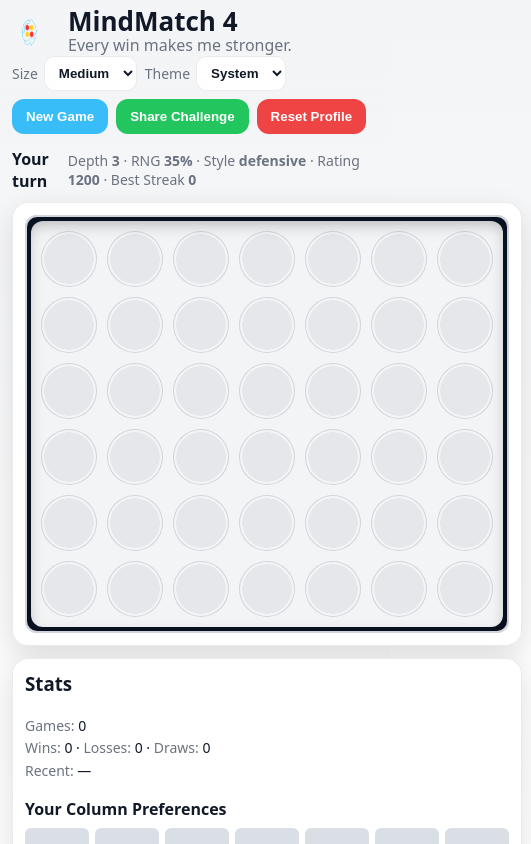
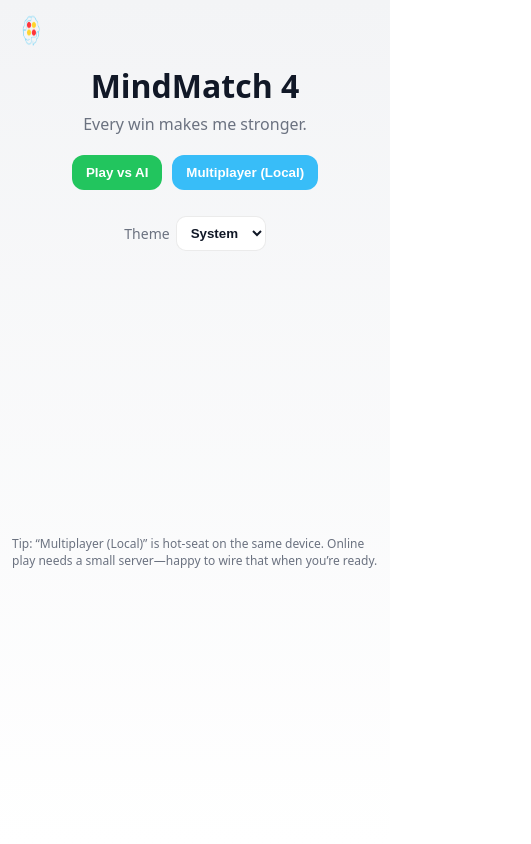
Before and after one commit to ravi-chandu/MindMatch4, a React (Vite) app: page / in a window 390 px wide. Shown: the top 844 px of the page, 531 px wide, since content can reach past the window. Built offline with nearby package versions, Linux system fonts and the light colour scheme.

Commit message:
Update App.jsx
V5

```diff
--- a/App.jsx
+++ b/App.jsx
@@ -1,44 +1,29 @@
-import React, { useEffect, useMemo, useState } from "react";
+import React, { useEffect, useMemo, useRef, useState } from "react";
 
-/** MindMatch 4 — mobile-first with flexible size (S/M/L)
- *  - Board/grid scales via CSS variables: --cell, --gap, --disc-pad
- *  - Size selector (Small/Medium/Large) persisted to localStorage
- *  - Bottom-first stacking, visible holes/grid, theme toggle
- *  - Adaptive AI, share challenge, stats, confetti with overlay above
+/** MindMatch 4 (mobile-first, single-screen)
+ *  - Home screen: Play vs AI, Multiplayer (Local Hot‑Seat)
+ *  - Auto-fit board (no scroll): computes --cell from viewport + panel sizes
+ *  - Stats on right (desktop), below board (mobile)
+ *  - System theme by default + manual switch
+ *  - Uses your logo files (logo-128.png, etc.)
  */
 
 const ROWS=6, COLS=7, HUMAN=1, AI=2;
-const LS_PROFILE="mm4_profile_v4";
-const LS_STATS="mm4_stats_v4";
+const LS_PROFILE="mm4_profile_v5";
+const LS_STATS="mm4_stats_v5";
 const LS_NAME="mm4_name";
-const LS_THEME="mm4_theme";       // system | light | dark
-const LS_SIZE="mm4_size";         // small | medium | large
+const LS_THEME="mm4_theme";  // "system" | "light" | "dark"
 
 const clone=b=>b.map(r=>r.slice());
 const empty=()=>Array.from({length:ROWS},()=>Array(COLS).fill(0));
 const clamp=(v,a,b)=>Math.max(a,Math.min(b,v));
 
-/* ---------- theme & size ---------- */
-function applyTheme(mode){ if(mode==="system"){ document.documentElement.removeAttribute("data-theme"); return; } document.documentElement.setAttribute("data-theme",mode); }
-function useTheme(){ const [mode,setMode]=useState(()=>localStorage.getItem(LS_THEME)||"system"); useEffect(()=>{applyTheme(mode); localStorage.setItem(LS_THEME,mode);},[mode]); return [mode,setMode]; }
-
-function applySize(sz){
-  // Map sizes to variables. Adjust to your taste.
-  const map = {
-    small:  { cell:"44px", gap:"8px",  pad:"8px"  },
-    medium: { cell:"56px", gap:"10px", pad:"10px" },
-    large:  { cell:"68px", gap:"12px", pad:"12px" }
-  };
-  const v = map[sz] || map.medium;
-  const r = document.documentElement;
-  r.style.setProperty("--cell", v.cell);
-  r.style.setProperty("--gap", v.gap);
-  r.style.setProperty("--disc-pad", v.pad);
-}
-function useBoardSize(){
-  const [sz,setSz]=useState(()=>localStorage.getItem(LS_SIZE) || "medium");
-  useEffect(()=>{ applySize(sz); localStorage.setItem(LS_SIZE,sz); },[sz]);
-  return [sz,setSz];
+/* ---------- theme ---------- */
+function applyTheme(mode){ if(mode==="system"){ document.documentElement.removeAttribute("data-theme"); return; } document.documentElement.setAttribute("data-theme", mode); }
+function useTheme(){
+  const [mode,setMode]=useState(()=>localStorage.getItem(LS_THEME)||"system");
+  useEffect(()=>{applyTheme(mode); localStorage.setItem(LS_THEME,mode);},[mode]);
+  return [mode,setMode];
 }
 
 /* ---------- storage ---------- */
@@ -49,7 +34,7 @@ function defStats(){return{games:0,wins:0,losses:0,draws:0,bestStreak:0,curStrea
 function loadStats(){try{return JSON.parse(localStorage.getItem(LS_STATS))||defStats()}catch{return defStats()}}
 function saveStats(s){localStorage.setItem(LS_STATS, JSON.stringify(s))}
 
-/* ---------- query ---------- */
+/* ---------- helpers ---------- */
 const parseQuery=()=>{const sp=new URLSearchParams(location.search); const q=Object.fromEntries(sp.entries()); ["target","depth","rand"].forEach(k=>q[k]=q[k]!==undefined?Number(q[k]):undefined); return q}
 
 /* ---------- board logic ---------- */
@@ -102,7 +87,7 @@ function adapt(p,s){ const wr=(s.wins||0)/Math.max(1,s.games||0); const streaky=
 function updStats(s,res){ const n={...s}; n.games++; if(res==='W'){n.wins++; n.curStreak++; n.bestStreak=Math.max(n.bestStreak,n.curStreak); n.rating+=12+Math.max(0,6-Math.floor(n.curStreak/2));}
   else if(res==='L'){n.losses++; n.curStreak=0; n.rating-=10;} else {n.draws++; n.rating-=2;} n.rating=clamp(Math.round(n.rating),600,3000); return n; }
 
-/* ---------- confetti (under overlay) ---------- */
+/* ---------- confetti ---------- */
 function confetti(ms=1000){
   const old=document.getElementById("mm4-confetti"); if(old) old.remove();
   const c=document.createElement("canvas"); c.id="mm4-confetti"; document.body.appendChild(c);
@@ -116,8 +101,11 @@ function confetti(ms=1000){
 export default function App(){
   const query=useMemo(()=>parseQuery(),[]);
   const [theme,setTheme]=useTheme();
-  const [size,setSize]=useBoardSize();
 
+  // home: "menu" | "vsai" | "local"
+  const [screen,setScreen]=useState("menu");
+
+  // game state
   const [board,setBoard]=useState(()=>empty());
   const [turn,setTurn]=useState(HUMAN);
   const [status,setStatus]=useState("Your turn");
@@ -130,18 +118,93 @@ export default function App(){
   const w = useMemo(()=>winner(board),[board]);
   const over = w!==0;
 
+  // auto-fit sizing: compute --cell so whole app fits 100svh without scroll
+  const rootRef=useRef(null);
+  const boardBoxRef=useRef(null);
+  useEffect(()=>{
+    function fit(){
+      const root = rootRef.current;
+      const box = boardBoxRef.current;
+      if(!root || !box) return;
+
+      const styles = getComputedStyle(document.documentElement);
+      const gap = parseFloat(styles.getPropertyValue("--gap")) || 10;
+      const pad = gap*2; // board padding approx
+
+      const header = root.querySelector(".mm4-header")?.getBoundingClientRect().height || 0;
+      const status = root.querySelector(".mm4-status")?.getBoundingClientRect().height || 0;
+
+      const vh = Math.max(window.innerHeight, document.documentElement.clientHeight);
+      const vw = Math.max(window.innerWidth, document.documentElement.clientWidth);
+
+      // layout: on desktop we have stats on the right; on mobile stats are below
+      const isDesktop = vw >= 900;
+
+      // available height for main content
+      const availH = vh - header - status - 16; // margins
+      // board container dims
+      const boxRect = box.getBoundingClientRect();
+      const availW = isDesktop ? (boxRect.width) : vw - 24;
+
+      // compute max cell without scroll
+      const cellW = (availW - gap*(COLS-1) - pad) / COLS;
+      const cellH = (availH - gap*(ROWS-1) - pad) / ROWS;
+      let cell = Math.floor(Math.max(28, Math.min(cellW, cellH)));
+
+      // prefer a bit smaller on phones for thumbs
+      if (!isDesktop) cell = Math.min(cell, 56);
+
+      document.documentElement.style.setProperty("--cell", `${cell}px`);
+      document.documentElement.style.setProperty("--disc-pad", `${Math.round(cell*0.18)}px`);
+      document.documentElement.style.setProperty("--gap", `${Math.max(6, Math.round(cell*0.18))}px`);
+    }
+    fit();
+    const ro = new ResizeObserver(fit);
+    ro.observe(document.body);
+    window.addEventListener("orientationchange", fit);
+    window.addEventListener("resize", fit);
+    return ()=>{ ro.disconnect(); window.removeEventListener("orientationchange",fit); window.removeEventListener("resize",fit); }
+  },[]);
+
+  // adapt on mount
   useEffect(()=>{const p=adapt({...profile},{...stats}); saveProfile(p); setProfile(p); /* eslint-disable-next-line */},[]);
 
-  useEffect(()=>{ if (turn!==AI || over) return; const t=setTimeout(()=>{const mv=decide(board,profile,query); if(mv==null) return; const nb=drop(board,mv,AI); if(!nb) return; setBoard(nb); setTurn(HUMAN);},160); return()=>clearTimeout(t); },[turn,over,board,profile,query]);
+  // AI move
+  useEffect(()=>{
+    if(screen!=="vsai") return;
+    if (turn!==AI || over) return;
+    const t=setTimeout(()=>{
+      const mv=decide(board,profile,query);
+      if(mv==null) return;
+      const nb=drop(board,mv,AI); if(!nb) return;
+      setBoard(nb); setTurn(HUMAN);
+    },160);
+    return ()=>clearTimeout(t);
+  },[turn,over,board,profile,query,screen]);
 
-  useEffect(()=>{ if (w===HUMAN) setStatus("You win! 🎉"); else if (w===AI) setStatus("AI wins 🤖"); else if (w===3) setStatus("Draw"); else setStatus(turn===HUMAN? "Your turn" : "AI thinking…"); },[turn,w]);
+  // status text
+  useEffect(()=>{
+    if(screen==="menu"){ setStatus(""); return; }
+    if (w===HUMAN) setStatus("Player 1 wins! 🎉");
+    else if (w===AI && screen==="vsai") setStatus("AI wins 🤖");
+    else if (w===AI && screen==="local") setStatus("Player 2 wins! 🎉");
+    else if (w===3) setStatus("Draw");
+    else setStatus(turn===HUMAN? (screen==="vsai"?"Your turn":"P1 turn") : (screen==="vsai"?"AI thinking…":"P2 turn"));
+  },[turn,w,screen]);
 
-  useEffect(()=>{ if (!over) return; const res=w===HUMAN?'W':w===AI?'L':'D';
-    const p={...profile, lastTen:[...profile.lastTen,res].slice(-10)}; const ns=updStats(stats,res); adapt(p,ns); saveProfile(p); saveStats(ns); setProfile(p); setStats(ns);
-    if (res==='W') confetti(1000);
-    setOverlay(res==='W'?'win':res==='L'?'lose':'draw'); // overlay above confetti
+  // end of game
+  useEffect(()=>{
+    if(screen==="menu" || !over) return;
+    const res = (screen==="vsai")
+      ? (w===HUMAN?'W':w===AI?'L':'D')
+      : (w===HUMAN?'W':'L'); // for local, treat P1 as HUMAN stats
+    const p={...profile, lastTen:[...profile.lastTen, (res==='W'?'W':'L')].slice(-10)};
+    const ns=updStats(stats,res);
+    adapt(p,ns); saveProfile(p); saveStats(ns); setProfile(p); setStats(ns);
+    if(res==='W') confetti(1000);
+    setOverlay(w===3?'draw':(res==='W'?'win':'lose'));
   // eslint-disable-next-line
-  },[over]);
+  },[over,screen]);
 
   function decide(b,p,q){
     const ms=moves(b); if(!ms.length) return null;
@@ -154,75 +217,101 @@ export default function App(){
   }
 
   function human(col){
-    if (turn!==HUMAN || over) return;
-    const nb=drop(board,col,HUMAN); if(!nb) return;
-    setBoard(nb); setTurn(AI);
-    const p={...profile}; p.humanColumnFreq[col]=(p.humanColumnFreq[col]||0)+1; saveProfile(p); setProfile(p);
+    if (over) return;
+    if (screen==="vsai" && turn!==HUMAN) return;
+    if (screen==="local" && turn!==HUMAN && turn!==AI) return;
+
+    const player = (screen==="local" ? (turn===HUMAN?HUMAN:AI) : HUMAN);
+    const nb=drop(board,col,player); if(!nb) return;
+    setBoard(nb);
+    if(screen==="vsai"){ setTurn(AI); const p={...profile}; p.humanColumnFreq[col]=(p.humanColumnFreq[col]||0)+1; saveProfile(p); setProfile(p); }
+    else { setTurn(turn===HUMAN?AI:HUMAN); } // alternate P1/P2
   }
+
   function reset(){ setBoard(empty()); setTurn(HUMAN); setOverlay(null); }
   function resetAll(){ saveProfile(defProfile()); saveStats(defStats()); setProfile(defProfile()); setStats(defStats()); reset(); }
   function shareUrl(){ const u=new URL(location.href); u.searchParams.set("mm4","1"); u.searchParams.set("mode","streak"); u.searchParams.set("target",String(stats.bestStreak||1)); u.searchParams.set("depth",String(profile.aiConfig.depth)); u.searchParams.set("rand",String(profile.aiConfig.randomness)); u.searchParams.set("style",String(profile.aiConfig.style)); return u.toString(); }
   async function share(){ const link=shareUrl(); const text=`MindMatch 4 — beat my ${stats.bestStreak}-win streak!`; if(navigator.share){try{await navigator.share({title:"MindMatch 4 — Challenge",text,url:link}); return;}catch{}} await navigator.clipboard?.writeText(link); setToast("Challenge link copied!"); setTimeout(()=>setToast(null),1500); }
 
-  const challengeBanner = (query.mode==='streak' && query.target);
+  /* ---------- screens ---------- */
+  if(screen==="menu"){
+    return (
+      <div ref={rootRef} style={ui.page}>
+        <header className="mm4-header" style={ui.header}>
+          <img src="./logo-128.png" alt="MindMatch 4 logo" width="40" height="40" style={{borderRadius:8}}/>
+        </header>
 
-  return (
-    <div style={st.page}>
-      <header style={st.header}>
-        <div style={st.brandRow}>
-          <img src="./logo-128.png" alt="MindMatch 4 logo" width="36" height="36" style={{borderRadius:8,marginRight:10}}/>
-          <div>
-            <div style={{fontSize:26,fontWeight:800,lineHeight:1}}>MindMatch 4</div>
-            <div style={st.muted}>{challengeBanner?`Challenge: Beat a ${query.target}-win streak.`:"Every win makes me stronger."}</div>
+        <main style={ui.menuMain}>
+          <div style={ui.titleWrap}>
+            <h1 style={ui.h1}>MindMatch 4</h1>
+            <div style={ui.tagline}>Every win makes me stronger.</div>
           </div>
+
+          <div style={ui.menuButtons}>
+            <button style={{...ui.btn, background:"#22c55e"}} onClick={()=>{setScreen("vsai"); reset();}}>Play vs AI</button>
+            <button style={{...ui.btn, background:"#38bdf8"}} onClick={()=>{setScreen("local"); reset();}}>Multiplayer (Local)</button>
           </div>
-        <div style={st.row}>
-          {/* Size selector */}
-          <label style={{...st.muted,fontSize:14,display:"flex",alignItems:"center",gap:6}}>
-            Size
-            <select value={size} onChange={e=>setSize(e.target.value)} style={st.select}>
-              <option value="small">Small</option>
-              <option value="medium">Medium</option>
-              <option value="large">Large</option>
-            </select>
-          </label>
-          {/* Theme selector */}
-          <label style={{...st.muted,fontSize:14,display:"flex",alignItems:"center",gap:6}}>
+
+          <div style={ui.row}>
+            <label style={{...ui.muted,fontSize:14,display:"flex",alignItems:"center",gap:6}}>
               Theme
-            <select value={theme} onChange={e=>setTheme(e.target.value)} style={st.select}>
+              <select value={theme} onChange={e=>setTheme(e.target.value)} style={ui.select}>
                 <option value="system">System</option>
                 <option value="light">Light</option>
                 <option value="dark">Dark</option>
               </select>
             </label>
-          <button style={{...st.btn,background:"#38bdf8"}} onClick={reset}>New Game</button>
-          <button style={{...st.btn,background:"#22c55e"}} onClick={share}>Share Challenge</button>
-          <button style={{...st.btn,background:"#ef4444"}} onClick={resetAll}>Reset Profile</button>
+          </div>
+
+          <div style={ui.menuFoot}>
+            <div style={{...ui.muted,fontSize:12}}>Tip: “Multiplayer (Local)” is hot‑seat on the same device. Online play needs a small server—happy to wire that when you’re ready.</div>
+          </div>
+        </main>
+      </div>
+    );
+  }
+
+  // Game UI
+  return (
+    <div ref={rootRef} style={ui.page}>
+      <header className="mm4-header" style={ui.header}>
+        <img src="./logo-128.png" alt="MindMatch 4 logo" width="36" height="36" style={{borderRadius:8}}/>
+        <div style={{textAlign:"center",flex:1}}>
+          <div style={ui.h1Small}>MindMatch 4</div>
+          <div style={ui.taglineSmall}>{screen==="vsai" ? "Beat the adaptive AI." : "Local hot‑seat: P1 vs P2"}</div>
+        </div>
+        <div style={ui.rowRight}>
+          <select value={theme} onChange={e=>setTheme(e.target.value)} style={ui.select}>
+            <option value="system">System</option>
+            <option value="light">Light</option>
+            <option value="dark">Dark</option>
+          </select>
+          <button style={{...ui.btn,background:"#ef4444"}} onClick={()=>{setScreen("menu");}}>Home</button>
         </div>
       </header>
 
-      <div style={st.status}>
+      <div className="mm4-status" style={ui.status}>
         <div style={{fontWeight:700}}>{status}</div>
-        <div style={{...st.muted,fontSize:14}}>
-          Depth <b>{profile.aiConfig.depth}</b> · RNG <b>{Math.round(profile.aiConfig.randomness*100)}%</b> ·
-          Style <b>{profile.aiConfig.style}</b> · Rating <b>{stats.rating}</b> · Best Streak <b>{stats.bestStreak}</b>
+        <div style={{...ui.muted,fontSize:14}}>
+          {screen==="vsai" ? <>Depth <b>{profile.aiConfig.depth}</b> · RNG <b>{Math.round(profile.aiConfig.randomness*100)}%</b> · Style <b>{profile.aiConfig.style}</b> · </> : null}
+          Rating <b>{stats.rating}</b> · Best Streak <b>{stats.bestStreak}</b>
         </div>
       </div>
 
-      {/* Board-first on mobile; two columns on wide screens */}
-      <main style={st.main} className="mm4-main">
-        <section style={st.panel}>
-          <div style={st.boardWrap}>
-            <div style={st.boardFrame}>
-              <div style={st.boardGrid}>
+      <main className="mm4-main" style={ui.main}>
+        {/* Board (left/top) */}
+        <section ref={boardBoxRef} style={ui.panel}>
+          <div style={ui.boardWrap}>
+            <div style={ui.boardFrame}>
+              <div style={ui.boardGrid}>
                 {Array.from({length:COLS}).map((_, c)=>{
                   const col = [...board.map(r=>r[c])].reverse(); // bottom-first
                   return (
-                    <button key={c} style={st.colBtn} onClick={()=>human(c)} title={`Drop in column ${c+1}`} disabled={!!winner(board)}>
+                    <button key={c} style={ui.colBtn} onClick={()=>human(c)} title={`Drop in column ${c+1}`} disabled={!!winner(board)}>
                       {col.map((cell,i)=>(
-                        <div key={i} style={st.cell}>
+                        <div key={i} style={ui.cell}>
                           <div style={{
-                            ...st.disc,
+                            ...ui.disc,
                             background: cell===HUMAN? "var(--red)" : cell===AI? "var(--yellow)" : "transparent",
                             boxShadow: cell? "inset 0 6px 12px rgba(0,0,0,.35)":"none"
                           }}/>
@@ -232,27 +321,33 @@ export default function App(){
                   );
                 })}
               </div>
-              <div style={st.holes} aria-hidden="true"></div>
+              <div style={ui.holes} aria-hidden="true"></div>
             </div>
+          </div>
+          <div style={{display:"flex",gap:8,justifyContent:"center",marginTop:8}}>
+            <button style={{...ui.btn,background:"#38bdf8"}} onClick={reset}>New Game</button>
+            <button style={{...ui.btn,background:"#22c55e"}} onClick={share}>Share Challenge</button>
+            <button style={{...ui.btn,background:"#ef4444"}} onClick={resetAll}>Reset Profile</button>
           </div>
         </section>
 
-        <aside style={st.panel}>
+        {/* Stats (right on desktop, below on mobile) */}
+        <aside style={ui.panel}>
           <h3 style={{marginTop:0}}>Stats</h3>
           <div style={{fontSize:14,lineHeight:1.6}}>
-            <div><span style={st.muted}>Games:</span> {stats.games}</div>
-            <div><span style={st.muted}>Wins:</span> {stats.wins} · <span style={st.muted}>Losses:</span> {stats.losses} · <span style={st.muted}>Draws:</span> {stats.draws}</div>
-            <div><span style={st.muted}>Recent:</span> {profile.lastTen.join(" ") || "—"}</div>
+            <div><span style={ui.muted}>Games:</span> {stats.games}</div>
+            <div><span style={ui.muted}>Wins:</span> {stats.wins} · <span style={ui.muted}>Losses:</span> {stats.losses} · <span style={ui.muted}>Draws:</span> {stats.draws}</div>
+            <div><span style={ui.muted}>Recent:</span> {profile.lastTen.join(" ") || "—"}</div>
           </div>
 
           <h4 style={{margin:"16px 0 8px"}}>Your Column Preferences</h4>
-          <div style={st.bars}>
+          <div style={ui.bars}>
             {profile.humanColumnFreq.map((f,i,arr)=>{
               const total=Math.max(1,arr.reduce((a,b)=>a+b,0));
               const h=(f/total)*100;
               return (
-                <div key={i} style={st.bar}>
-                  <div style={st.barOuter}><div style={{...st.barInner,height:`${h}%`}}/></div>
+                <div key={i} style={ui.bar}>
+                  <div style={ui.barOuter}><div style={{...ui.barInner,height:`${h}%`}}/></div>
                   <div style={{textAlign:"center",fontSize:12,marginTop:6}}>{i+1}</div>
                 </div>
               );
@@ -260,56 +355,60 @@ export default function App(){
           </div>
 
           <h4 style={{margin:"18px 0 8px"}}>Name</h4>
-          <input value={name} onChange={e=>{setName(e.target.value); localStorage.setItem(LS_NAME,e.target.value);}} placeholder="Your name" style={st.input}/>
+          <input value={name} onChange={e=>{setName(e.target.value); localStorage.setItem(LS_NAME,e.target.value);}} placeholder="Your name" style={ui.input}/>
         </aside>
       </main>
 
       {overlay && (
-        <div style={{...st.overlay, zIndex:60}}>
-          <div style={st.card}>
+        <div style={{...ui.overlay, zIndex:60}}>
+          <div style={ui.card}>
             <div style={{fontSize:26,fontWeight:800,marginBottom:8}}>
-              {overlay==='win'?"You win! 🎉":overlay==='lose'?"AI wins 🤖":"Draw"}
+              {overlay==='win'?"You win! 🎉":overlay==='lose'?"You lost":"Draw"}
             </div>
-            <div style={{...st.muted,marginBottom:10}}>
-              {overlay==='win' ? "Nice! Try to push your streak." : "Go again—you'll get it."}
+            <div style={{...ui.muted,marginBottom:10}}>
+              {overlay==='win' ? "Nice! Try to push your streak." : overlay==='lose' ? "Go again—you’ll get it." : "Evenly matched!"}
             </div>
             <div style={{display:"flex",gap:8,justifyContent:"center"}}>
-              <button style={{...st.btn,background:"#38bdf8"}} onClick={()=>{setOverlay(null); reset();}}>Play Again</button>
-              <button style={{...st.btn,background:"#22c55e"}} onClick={share}>Share Challenge</button>
+              <button style={{...ui.btn,background:"#38bdf8"}} onClick={()=>{setOverlay(null); reset();}}>Play Again</button>
+              <button style={{...ui.btn,background:"#22c55e"}} onClick={share}>Share Challenge</button>
             </div>
           </div>
         </div>
       )}
 
-      {toast && <div style={st.toast}>{toast}</div>}
+      {toast && <div style={ui.toast}>{toast}</div>}
     </div>
   );
 }
 
 /* ---------- styles ---------- */
-const st = {
-  page:{minHeight:"100vh", background:"linear-gradient(180deg,var(--bg2),var(--bg))", color:"var(--ink)"},
-  header:{position:"sticky", top:"env(safe-area-inset-top, 0)", zIndex:10, background:"linear-gradient(180deg,var(--bg2),transparent)", padding:"8px 12px"},
-  brandRow:{display:"flex",alignItems:"center",gap:10, flex:1},
-  row:{display:"flex",gap:8, flexWrap:"wrap"},
+const ui = {
+  page:{minHeight:"100svh", background:"linear-gradient(180deg,var(--bg2),var(--bg))", color:"var(--ink)", overflow:"hidden"},
+  header:{display:"flex",alignItems:"center",gap:12, padding:"10px 12px"},
+  h1:{margin:"0 0 6px", fontSize:32, fontWeight:900, textAlign:"center"},
+  tagline:{textAlign:"center", color:"var(--muted)"},
+  h1Small:{fontSize:20, fontWeight:800, lineHeight:1},
+  taglineSmall:{fontSize:12, color:"var(--muted)"},
+  row:{display:"flex",gap:8,alignItems:"center",justifyContent:"center",marginTop:14},
+  rowRight:{display:"flex",gap:8,alignItems:"center"},
   btn:{border:0,padding:"10px 14px",borderRadius:12,color:"#fff",fontWeight:700,cursor:"pointer"},
   select:{border:"1px solid var(--panel-border)", background:"var(--panel)", color:"var(--ink)", borderRadius:10, padding:"8px 10px", fontWeight:600},
   muted:{color:"var(--muted)"},
-  status:{maxWidth:1100, margin:"6px auto 10px", padding:"0 12px", display:"flex",justifyContent:"space-between",alignItems:"center"},
-  main:{maxWidth:1100, margin:"0 auto", padding:"0 12px", display:"grid", gridTemplateColumns:"1fr", gap:12},
-  panel:{background:"var(--panel)", border:"1px solid var(--panel-border)", borderRadius:16, padding:12, boxShadow:"0 10px 30px rgba(0,0,0,.12)"},
+  menuMain:{display:"grid", gridTemplateRows:"auto auto auto 1fr", gap:12, height:"calc(100svh - 64px)", padding:"0 12px"},
+  titleWrap:{marginTop:4},
+  menuButtons:{display:"flex", gap:10, justifyContent:"center", marginTop:8},
+  menuFoot:{display:"grid", placeItems:"center"},
+  status:{display:"flex",justifyContent:"space-between",alignItems:"center", padding:"0 12px 6px"},
+  main:{maxWidth:1200, margin:"0 auto", padding:"0 12px", display:"grid", gridTemplateColumns:"1fr", gap:12, height:"calc(100svh - 136px)"},
+  panel:{background:"var(--panel)", border:"1px solid var(--panel-border)", borderRadius:16, padding:12, boxShadow:"0 10px 30px rgba(0,0,0,.12)", minHeight:0},
   /* Board */
-  boardWrap:{display:"grid", placeItems:"center"},
-  boardFrame:{position:"relative", borderRadius:16, padding:"calc(var(--gap) * .6)", background:"linear-gradient(180deg,#0b162b,#0a1222)"},
+  boardWrap:{display:"grid", placeItems:"center", height:"100%"},
+  boardFrame:{position:"relative", borderRadius:16, padding:"calc(var(--gap) * .6)", background:"linear-gradient(180deg,#0b162b,#0a1222)", height:"100%", width:"fit-content", maxWidth:"100%"},
   boardGrid:{position:"relative", display:"grid", gridTemplateColumns:"repeat(7, var(--cell))", gap:"var(--gap)", padding:"var(--gap)", borderRadius:12, background:"var(--bg2)"},
   holes:{position:"absolute", inset:0, pointerEvents:"none", borderRadius:12, boxShadow:"inset 0 0 0 2px var(--grid), inset 0 6px 18px rgba(0,0,0,.35)"},
   colBtn:{display:"flex",flexDirection:"column",justifyContent:"flex-end",gap:"var(--gap)",background:"transparent",border:0,cursor:"pointer",padding:0},
-  cell:{
-    width:"var(--cell)", height:"var(--cell)", borderRadius:"50%", display:"grid", placeItems:"center",
-    background:"radial-gradient(circle at 50% 50%, var(--hole) 62%, transparent 63%)",
-    boxShadow:"inset 0 0 0 1px var(--grid)"
-  },
-  disc:{width:"calc(var(--cell) - var(--disc-pad))", height:"calc(var(--cell) - var(--disc-pad))", borderRadius:"50%", transition:"transform .25s ease"},
+  cell:{width:"var(--cell)", height:"var(--cell)", borderRadius:"50%", display:"grid", placeItems:"center", background:"radial-gradient(circle at 50% 50%, var(--hole) 62%, transparent 63%)", boxShadow:"inset 0 0 0 1px var(--grid)"},
+  disc:{width:"calc(var(--cell) - var(--disc-pad))", height:"calc(var(--cell) - var(--disc-pad))", borderRadius:"50%", transition:"transform .2s ease"},
   /* Stats */
   bars:{display:"flex",gap:6,alignItems:"end"},
   bar:{flex:1},
@@ -322,7 +421,7 @@ const st = {
   toast:{position:"fixed", bottom:16, left:"50%", transform:"translateX(-50%)", background:"var(--panel)", color:"var(--ink)", padding:"8px 12px", border:"1px solid var(--panel-border)", borderRadius:10}
 };
 
-/* wide screens: stats at right */
+// desktop layout: stats on right
 const styleEl=document.createElement("style");
 styleEl.textContent=`@media (min-width: 900px){ .mm4-main{ grid-template-columns: 1fr 320px; } }`;
 document.head.appendChild(styleEl);
```
Lines whose indentation alone changed are shown as unchanged.
